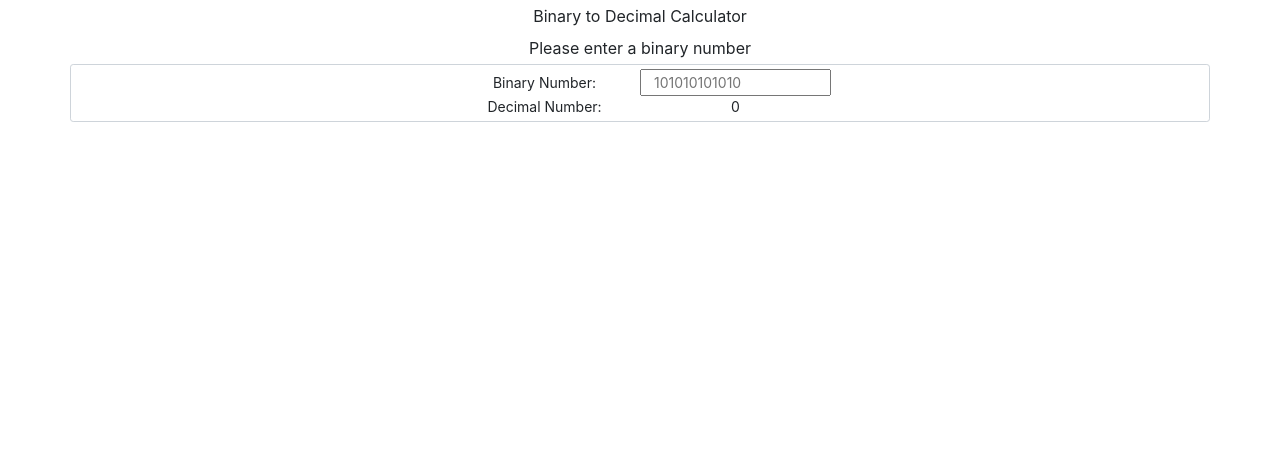
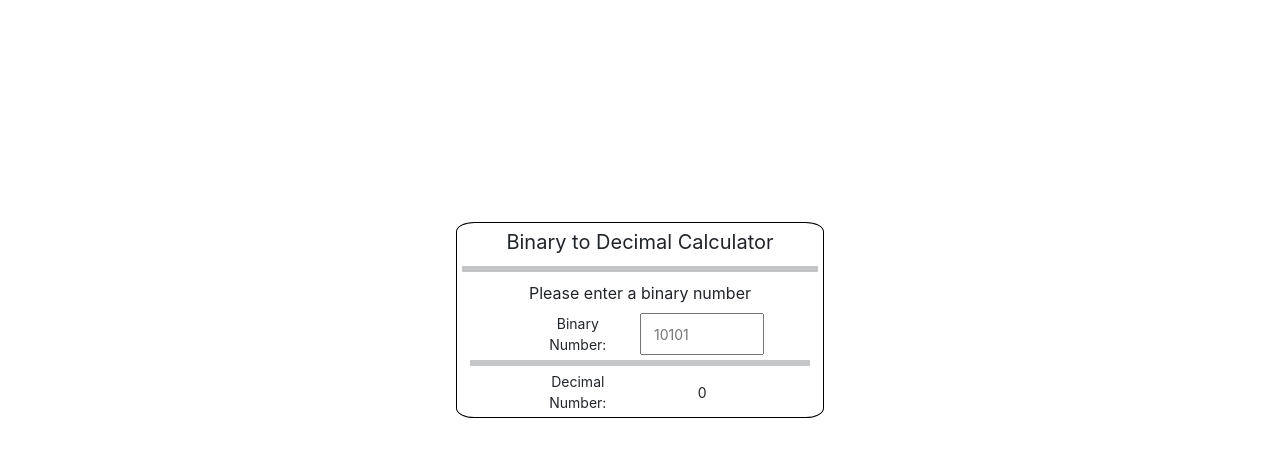
Before and after one commit to joseph-belmonte/bin2dec-converter, a React (Create React App) app in the folder bin2dec/: page / in a window 1280 px wide. Shown: the top 456 px of the page. Built offline with nearby package versions, Linux system fonts and the light colour scheme.

Commit message:
update styles

```diff
--- a/bin2dec/src/Calculator.css
+++ b/bin2dec/src/Calculator.css
@@ -1,3 +1,47 @@
+/* Centers contents of page */
+body {
+  /* can also be whatever container */
+  display: -webkit-flex;
+  display: flex;
+  -webkit-align-items: center;
+  align-items: center;
+  -webkit-justify-content: center;
+  justify-content: center;
+  height: 80vh;
+}
+
+/* color output red when there is an error */
 #error {
   color: red
 }
+
+/* remove border from default bootstrap form control */
+.no-border {
+  border: 0;
+  border-radius: 10%;
+  box-shadow: none;
+}
+
+
+/* double line for title horizontal line */
+#title-hr {
+  height: 1px;
+  border: double;
+  background: black;
+  margin: 5px;
+}
+
+/* single line for minor horizontal line */
+#minor-hr {
+  height: 1px;
+  border: solid;
+  background: green;
+  margin: 5px;
+}
+
+/* style whole calculator */
+#container {
+  border-radius: 5%;
+  border: solid black 1px;
+  z-index: -1;
+}
--- a/bin2dec/src/Calculator.js
+++ b/bin2dec/src/Calculator.js
@@ -50,28 +50,31 @@ const Calculator = () => {
 
     if (isBinary === true) {
         return (
-            <div className='my-auto'>
+            <div id='container' className='my-auto col-lg-12'>
                 {/* Title */}
-                <p className='col-md-6 mx-auto my-auto py-1'> Binary to Decimal Calculator </p>
-                <p className='card-text col-md-6 mx-auto my-auto py-1'> Please enter a binary number</p>
-                <div className='form-control form-control-sm container-sm'>
+                <p className='fs-5 text-wrap col-lg-12 mx-auto my-auto py-1'> Binary to Decimal Calculator </p>
+                <hr id='title-hr' />
+                <p className='fs-6 col-lg-12 mx-auto my-auto py-1'> Please enter a binary number</p>
+                <div className='form-control form-control-sm container-sm no-border'>
                     <div id='inputs' >
                         <form className='row justify-content-center'>
                             {/* Input Binary Number */}
-                            <p className='col-2 align-items-center my-auto'> Binary Number:</p>
+                            <p className='col-lg-4 align-items-center my-auto'> Binary Number:</p>
                             <input
-                                className='col-2'
+                                className='col-lg-4'
                                 name="binary"
                                 type="text"
-                                placeholder="101010101010"
+                                placeholder="10101"
+                                autoComplete='off'
                                 onChange={handleChange}
                             />
                         </form>
                     </div>
+                    <hr id='minor-hr' />
                     <div id='outputs' className='row justify-content-center'>
                         {/* Output Decimal number */}
-                        <p className='col-md-2 align-items-center my-auto'> Decimal Number: </p>
-                        <p className='col-md-2 align-items-center my-auto'> {decimal} </p>
+                        <p className='col-lg-4 align-items-center my-auto'> Decimal Number: </p>
+                        <p className='col-lg-4 align-items-center my-auto'> {decimal} </p>
                     </div>
                 </div>
             </div >
@@ -79,28 +82,31 @@ const Calculator = () => {
     }
     else {
         return (
-            <div>
+            <div id='container' className='my-auto col-lg-12'>
                 {/* Title */}
-                <p className='col-md-6 mx-auto my-auto py-1'> Binary to Decimal Calculator </p>
-                <p className='card-text col-md-6 mx-auto my-auto py-1'> Please enter a binary number</p>
-                <div className='form-control form-control-sm container-sm'>
+                <p className='fs-5 text-wrap col-lg-12 mx-auto my-auto py-1'> Binary to Decimal Calculator </p>
+                <hr id='title-hr' />
+                <p className='fs-6 col-lg-12 mx-auto my-auto py-1'> Please enter a binary number</p>
+                <div className='form-control form-control-sm container-sm no-border'>
                     <div id='inputs' >
                         <form className='row justify-content-center'>
                             {/* Input Binary Number */}
-                            <p className='col-2 align-items-center my-auto'> Binary Number:</p>
+                            <p className='col-lg-4 align-items-center my-auto'> Binary Number:</p>
                             <input
-                                className='col-2'
+                                className='col-lg-4'
                                 name="binary"
                                 type="text"
-                                placeholder="101010101010"
+                                placeholder="10101"
+                                autoComplete='off'
                                 onChange={handleChange}
                             />
                         </form>
                     </div>
+                    <hr id='minor-hr' />
                     <div id='error' className='row justify-content-center'>
                         {/* Output Decimal number */}
-                        <p className='col-md-2 align-items-center my-auto'> Decimal Number: </p>
-                        <p className='col-md-2 align-items-center my-auto'> {error} </p>
+                        <p className='col-lg-4 align-items-center my-auto'> Decimal Number: </p>
+                        <p className='col-lg-4 align-items-center my-auto'> {error} </p>
                     </div>
                 </div>
             </div >
```
